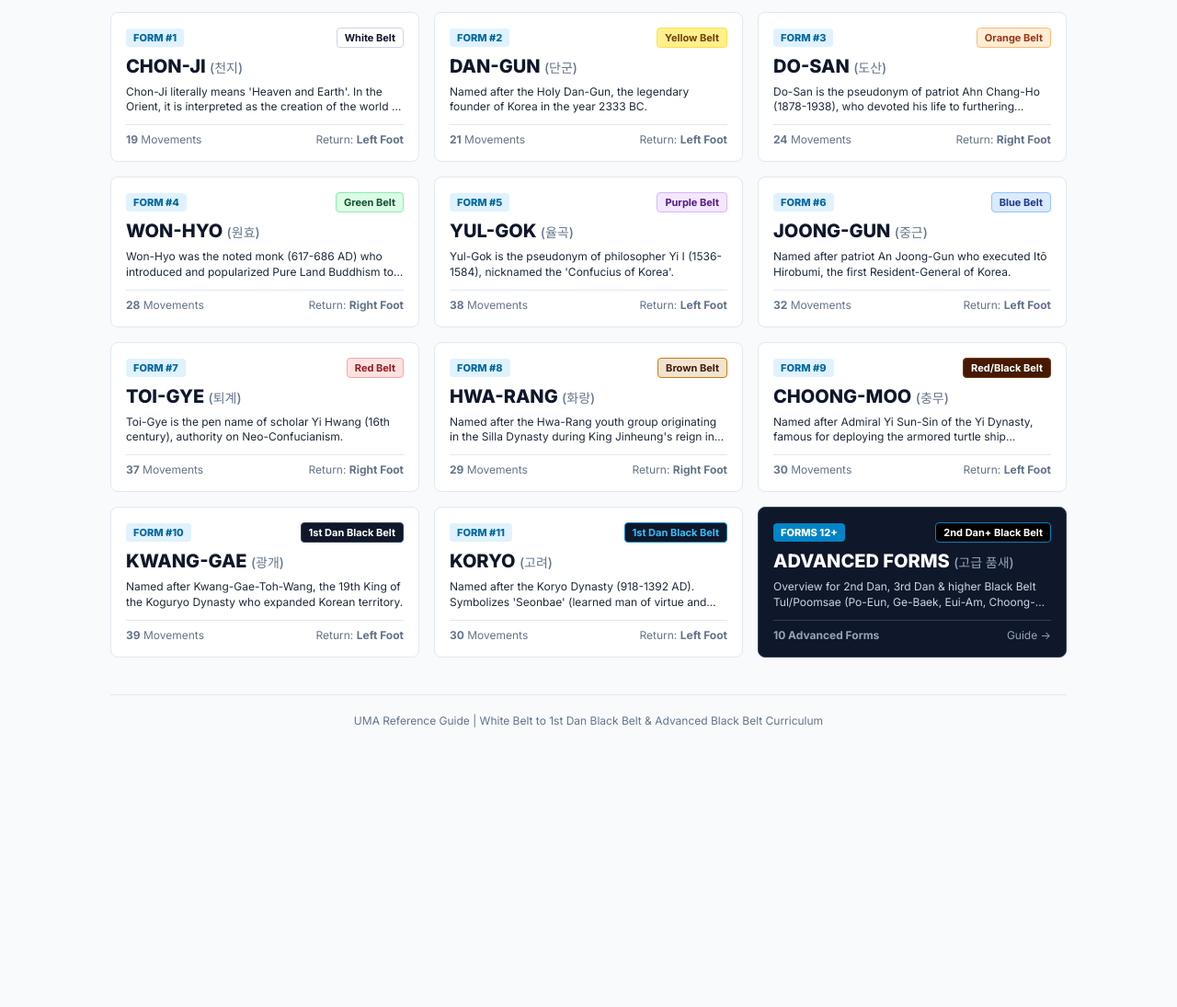
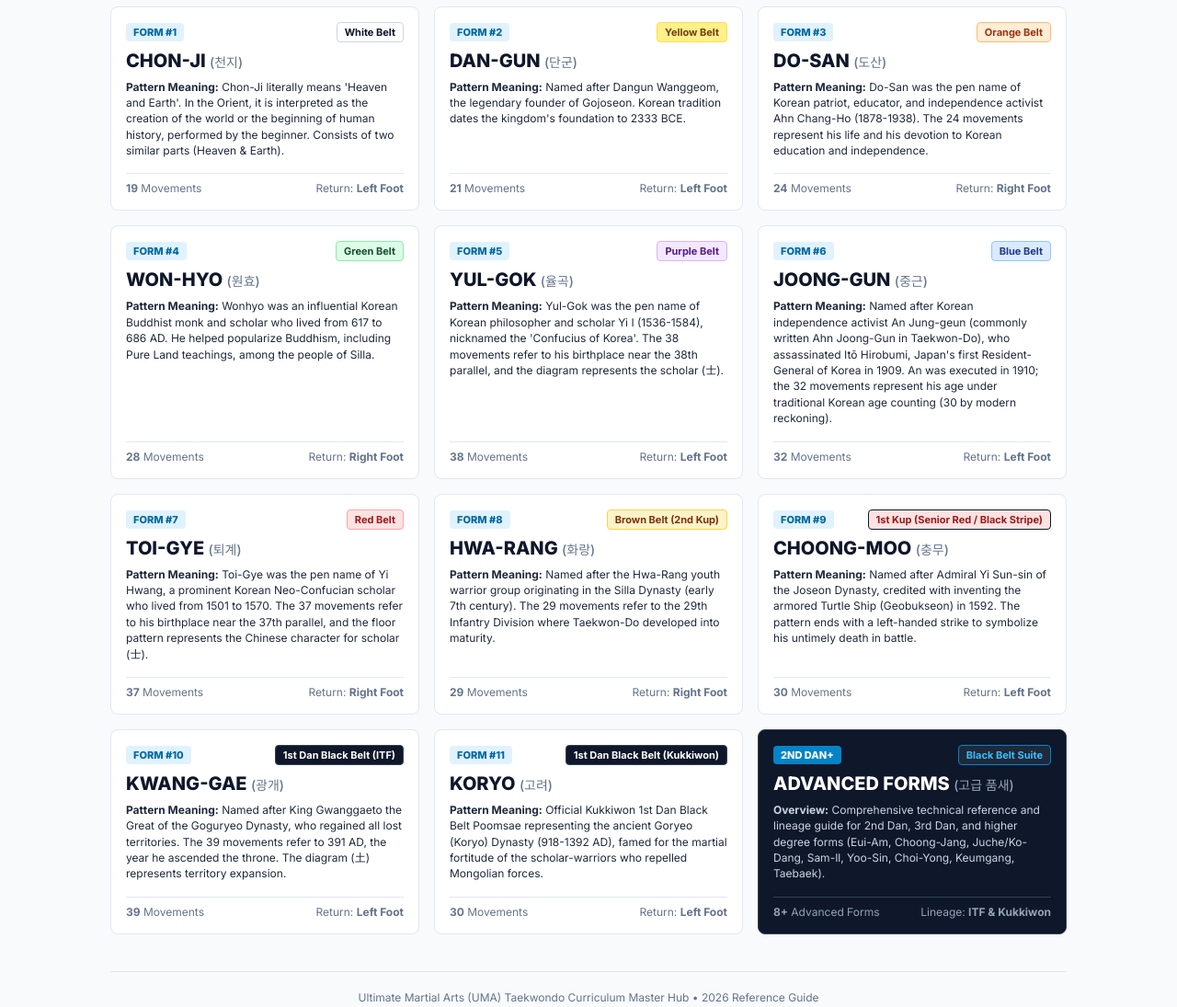
Before and after one commit to joeleyba/taekwondo, a plain HTML site: page index.html in a window 1280 px wide. Shown: the part 380-1475 px from the top of the page at 92% size. Before the commit the page ends 1201 px from the top, so only its background shows below. Drawn offline with Linux system fonts and the light colour scheme.

Commit message:
Expanded descriptions

```diff
--- a/index.html
+++ b/index.html
@@ -2,7 +2,6 @@
 <html lang="en">
 <head>
   <meta name="robots" content="noindex, nofollow">
-
   <meta charset="UTF-8">
   <meta name="viewport" content="width=device-width, initial-scale=1.0">
   <title>UMA Master Hub - Taekwondo Forms, One-Steps & Curriculum Guide</title>
@@ -47,8 +46,8 @@
     header {
       text-align: center;
       margin-bottom: 24px;
-      padding-bottom: 20px;
-      border-bottom: 2px solid var(--border);
+      padding-bottom: 16px;
+      border-bottom: 2px solid var(--primary);
     }
 
     header h1 {
@@ -68,14 +67,14 @@
       display: grid;
       grid-template-columns: repeat(auto-fit, minmax(220px, 1fr));
       gap: 12px;
-      margin-bottom: 30px;
+      margin-bottom: 28px;
     }
 
     .nav-card {
       background-color: #f0f9ff;
       border: 1px solid #bae6fd;
       border-radius: 8px;
-      padding: 14px;
+      padding: 14px 16px;
       text-decoration: none;
       color: #0369a1;
       transition: transform 0.15s ease, background-color 0.15s ease;
@@ -111,7 +110,7 @@
 
     .forms-grid {
       display: grid;
-      grid-template-columns: repeat(auto-fill, minmax(300px, 1fr));
+      grid-template-columns: repeat(auto-fill, minmax(320px, 1fr));
       gap: 16px;
     }
 
@@ -192,7 +191,7 @@
     .card-meta {
       font-size: 12px;
       color: var(--text-muted);
-      margin-top: 10px;
+      margin-top: 12px;
       border-top: 1px solid var(--border);
       padding-top: 8px;
       display: flex;
@@ -207,12 +206,9 @@
     .card-meaning {
       font-size: 12px;
       color: var(--text);
-      line-height: 1.4;
+      line-height: 1.45;
       margin-top: 8px;
-      display: -webkit-box;
-      -webkit-line-clamp: 2;
-      -webkit-box-orient: vertical;
-      overflow: hidden;
+      margin-bottom: 4px;
     }
 
     .form-card.advanced-card .card-meaning {
@@ -239,7 +235,6 @@
   <div style="background-color: #f0f9ff; border: 1px solid #bae6fd; border-radius: 8px; padding: 14px 18px; margin-bottom: 24px; font-size: 13.5px; line-height: 1.5; color: #0369a1;">
     <strong>UMA Integrated Curriculum:</strong> Ultimate Martial Arts follows a comprehensive hybrid syllabus combining traditional <strong>ITF Chang Hon Tul</strong> (Forms 1-10) with official <strong>Kukkiwon Dan Poomsae</strong> (Koryo and Advanced Black Belt forms), belt-by-belt one-step sparring, and Hapkido self-defense joint locks.
   </div>
-
 
   <nav class="curriculum-nav">
     <a href="one-steps/" class="nav-card">
@@ -271,7 +266,7 @@
             <span class="card-belt" style="background-color: #ffffff; color: #0f172a; border: 1.5px solid #cbd5e1;">White Belt</span>
           </div>
           <div class="card-title">CHON-JI <span class="card-korean">(천지)</span></div>
-          <div class="card-meaning">Chon-Ji literally means 'Heaven and Earth'. In the Orient, it is interpreted as the creation of the world or the beginning of human history, performed by the beginner.</div>
+          <div class="card-meaning"><strong>Pattern Meaning:</strong> Chon-Ji literally means 'Heaven and Earth'. In the Orient, it is interpreted as the creation of the world or the beginning of human history, performed by the beginner. Consists of two similar parts (Heaven & Earth).</div>
         </div>
         <div class="card-meta">
           <span><strong>19</strong> Movements</span>
@@ -286,7 +281,7 @@
             <span class="card-belt" style="background-color: #fef08a; color: #713f12; border: 1.5px solid #fde047;">Yellow Belt</span>
           </div>
           <div class="card-title">DAN-GUN <span class="card-korean">(단군)</span></div>
-          <div class="card-meaning">Named after the Holy Dan-Gun, the legendary founder of Korea in the year 2333 BC.</div>
+          <div class="card-meaning"><strong>Pattern Meaning:</strong> Named after Dangun Wanggeom, the legendary founder of Gojoseon. Korean tradition dates the kingdom's foundation to 2333 BCE.</div>
         </div>
         <div class="card-meta">
           <span><strong>21</strong> Movements</span>
@@ -301,7 +296,7 @@
             <span class="card-belt" style="background-color: #ffedd5; color: #9a3412; border: 1.5px solid #fdba74;">Orange Belt</span>
           </div>
           <div class="card-title">DO-SAN <span class="card-korean">(도산)</span></div>
-          <div class="card-meaning">Do-San is the pseudonym of patriot Ahn Chang-Ho (1878-1938), who devoted his life to furthering education in Korea.</div>
+          <div class="card-meaning"><strong>Pattern Meaning:</strong> Do-San was the pen name of Korean patriot, educator, and independence activist Ahn Chang-Ho (1878-1938). The 24 movements represent his life and his devotion to Korean education and independence.</div>
         </div>
         <div class="card-meta">
           <span><strong>24</strong> Movements</span>
@@ -316,7 +311,7 @@
             <span class="card-belt" style="background-color: #dcfce7; color: #14532d; border: 1.5px solid #86efac;">Green Belt</span>
           </div>
           <div class="card-title">WON-HYO <span class="card-korean">(원효)</span></div>
-          <div class="card-meaning">Won-Hyo was the noted monk (617-686 AD) who introduced and popularized Pure Land Buddhism to the Silla Dynasty.</div>
+          <div class="card-meaning"><strong>Pattern Meaning:</strong> Wonhyo was an influential Korean Buddhist monk and scholar who lived from 617 to 686 AD. He helped popularize Buddhism, including Pure Land teachings, among the people of Silla.</div>
         </div>
         <div class="card-meta">
           <span><strong>28</strong> Movements</span>
@@ -331,7 +326,7 @@
             <span class="card-belt" style="background-color: #f3e8ff; color: #581c87; border: 1.5px solid #d8b4fe;">Purple Belt</span>
           </div>
           <div class="card-title">YUL-GOK <span class="card-korean">(율곡)</span></div>
-          <div class="card-meaning">Yul-Gok is the pseudonym of philosopher Yi I (1536-1584), nicknamed the 'Confucius of Korea'.</div>
+          <div class="card-meaning"><strong>Pattern Meaning:</strong> Yul-Gok was the pen name of Korean philosopher and scholar Yi I (1536-1584), nicknamed the 'Confucius of Korea'. The 38 movements refer to his birthplace near the 38th parallel, and the diagram represents the scholar (士).</div>
         </div>
         <div class="card-meta">
           <span><strong>38</strong> Movements</span>
@@ -346,7 +341,7 @@
             <span class="card-belt" style="background-color: #dbeafe; color: #1e3a8a; border: 1.5px solid #93c5fd;">Blue Belt</span>
           </div>
           <div class="card-title">JOONG-GUN <span class="card-korean">(중근)</span></div>
-          <div class="card-meaning">Named after patriot An Joong-Gun who executed Itō Hirobumi, the first Resident-General of Korea.</div>
+          <div class="card-meaning"><strong>Pattern Meaning:</strong> Named after Korean independence activist An Jung-geun (commonly written Ahn Joong-Gun in Taekwon-Do), who assassinated Itō Hirobumi, Japan's first Resident-General of Korea in 1909. An was executed in 1910; the 32 movements represent his age under traditional Korean age counting (30 by modern reckoning).</div>
         </div>
         <div class="card-meta">
           <span><strong>32</strong> Movements</span>
@@ -361,7 +356,7 @@
             <span class="card-belt" style="background-color: #fee2e2; color: #991b1b; border: 1.5px solid #fca5a5;">Red Belt</span>
           </div>
           <div class="card-title">TOI-GYE <span class="card-korean">(퇴계)</span></div>
-          <div class="card-meaning">Toi-Gye is the pen name of scholar Yi Hwang (16th century), authority on Neo-Confucianism.</div>
+          <div class="card-meaning"><strong>Pattern Meaning:</strong> Toi-Gye was the pen name of Yi Hwang, a prominent Korean Neo-Confucian scholar who lived from 1501 to 1570. The 37 movements refer to his birthplace near the 37th parallel, and the floor pattern represents the Chinese character for scholar (士).</div>
         </div>
         <div class="card-meta">
           <span><strong>37</strong> Movements</span>
@@ -373,10 +368,10 @@
         <div>
           <div class="card-top">
             <span class="card-num">Form #8</span>
-            <span class="card-belt" style="background-color: #efe4d1; color: #451a03; border: 1.5px solid #d97706;">Brown Belt</span>
+            <span class="card-belt" style="background-color: #fef3c7; color: #78350f; border: 1.5px solid #fcd34d;">Brown Belt (2nd Kup)</span>
           </div>
           <div class="card-title">HWA-RANG <span class="card-korean">(화랑)</span></div>
-          <div class="card-meaning">Named after the Hwa-Rang youth group originating in the Silla Dynasty during King Jinheung's reign in the 6th century.</div>
+          <div class="card-meaning"><strong>Pattern Meaning:</strong> Named after the Hwa-Rang youth warrior group originating in the Silla Dynasty (early 7th century). The 29 movements refer to the 29th Infantry Division where Taekwon-Do developed into maturity.</div>
         </div>
         <div class="card-meta">
           <span><strong>29</strong> Movements</span>
@@ -388,10 +383,10 @@
         <div>
           <div class="card-top">
             <span class="card-num">Form #9</span>
-            <span class="card-belt" style="background-color: #451a03; color: #ffffff; border: 1.5px solid #78350f;">Red/Black Belt</span>
+            <span class="card-belt" style="background-color: #fee2e2; color: #991b1b; border: 1.5px solid #0f172a;">1st Kup (Senior Red / Black Stripe)</span>
           </div>
           <div class="card-title">CHOONG-MOO <span class="card-korean">(충무)</span></div>
-          <div class="card-meaning">Named after Admiral Yi Sun-Sin of the Yi Dynasty, famous for deploying the armored turtle ship (Geobukseon) in 1592.</div>
+          <div class="card-meaning"><strong>Pattern Meaning:</strong> Named after Admiral Yi Sun-sin of the Joseon Dynasty, credited with inventing the armored Turtle Ship (Geobukseon) in 1592. The pattern ends with a left-handed strike to symbolize his untimely death in battle.</div>
         </div>
         <div class="card-meta">
           <span><strong>30</strong> Movements</span>
@@ -403,10 +398,10 @@
         <div>
           <div class="card-top">
             <span class="card-num">Form #10</span>
-            <span class="card-belt" style="background-color: #0f172a; color: #ffffff; border: 1.5px solid #334155;">1st Dan Black Belt</span>
+            <span class="card-belt" style="background-color: #0f172a; color: #ffffff; border: 1.5px solid #334155;">1st Dan Black Belt (ITF)</span>
           </div>
           <div class="card-title">KWANG-GAE <span class="card-korean">(광개)</span></div>
-          <div class="card-meaning">Named after Kwang-Gae-Toh-Wang, the 19th King of the Koguryo Dynasty who expanded Korean territory.</div>
+          <div class="card-meaning"><strong>Pattern Meaning:</strong> Named after King Gwanggaeto the Great of the Goguryeo Dynasty, who regained all lost territories. The 39 movements refer to 391 AD, the year he ascended the throne. The diagram (土) represents territory expansion.</div>
         </div>
         <div class="card-meta">
           <span><strong>39</strong> Movements</span>
@@ -418,10 +413,10 @@
         <div>
           <div class="card-top">
             <span class="card-num">Form #11</span>
-            <span class="card-belt" style="background-color: #0f172a; color: #38bdf8; border: 1.5px solid #0284c7;">1st Dan Black Belt</span>
+            <span class="card-belt" style="background-color: #0f172a; color: #ffffff; border: 1.5px solid #334155;">1st Dan Black Belt (Kukkiwon)</span>
           </div>
           <div class="card-title">KORYO <span class="card-korean">(고려)</span></div>
-          <div class="card-meaning">Named after the Koryo Dynasty (918-1392 AD). Symbolizes 'Seonbae' (learned man of virtue and martial spirit). Kukkiwon 1st Dan Poomsae.</div>
+          <div class="card-meaning"><strong>Pattern Meaning:</strong> Official Kukkiwon 1st Dan Black Belt Poomsae representing the ancient Goryeo (Koryo) Dynasty (918-1392 AD), famed for the martial fortitude of the scholar-warriors who repelled Mongolian forces.</div>
         </div>
         <div class="card-meta">
           <span><strong>30</strong> Movements</span>
@@ -429,25 +424,26 @@
         </div>
       </a>
 
-      <a href="advanced-forms/" class="form-card advanced-card">
+
+      <a href="advanced-forms/index.html" class="form-card advanced-card">
         <div>
           <div class="card-top">
-            <span class="card-num" style="background-color:#0284c7; color:#ffffff;">Forms 12+</span>
-            <span class="card-belt" style="background-color: #000000; color: #ffffff; border: 1.5px solid #0284c7;">2nd Dan+ Black Belt</span>
+            <span class="card-num" style="background-color: #0284c7; color: #ffffff;">2nd Dan+</span>
+            <span class="card-belt" style="background-color: #1e293b; color: #38bdf8; border: 1.5px solid #0284c7;">Black Belt Suite</span>
           </div>
           <div class="card-title">ADVANCED FORMS <span class="card-korean">(고급 품새)</span></div>
-          <div class="card-meaning">Overview for 2nd Dan, 3rd Dan & higher Black Belt Tul/Poomsae (Po-Eun, Ge-Baek, Eui-Am, Choong-Jang, Juche, Sam-Il, Yoo-Sin, Choi-Yong, Keumgang, Taebaek).</div>
+          <div class="card-meaning"><strong>Overview:</strong> Comprehensive technical reference and lineage guide for 2nd Dan, 3rd Dan, and higher degree forms (Eui-Am, Choong-Jang, Juche/Ko-Dang, Sam-Il, Yoo-Sin, Choi-Yong, Keumgang, Taebaek).</div>
         </div>
         <div class="card-meta">
-          <span><strong>10 Advanced Forms</strong></span>
-          <span>Guide &rarr;</span>
+          <span><strong>8+</strong> Advanced Forms</span>
+          <span>Lineage: <strong>ITF & Kukkiwon</strong></span>
         </div>
       </a>
     </div>
   </main>
 
   <footer>
-    <p>UMA Reference Guide | White Belt to 1st Dan Black Belt & Advanced Black Belt Curriculum</p>
+    <p>Ultimate Martial Arts (UMA) Taekwondo Curriculum Master Hub &bull; 2026 Reference Guide</p>
   </footer>
 
 </body>
```
